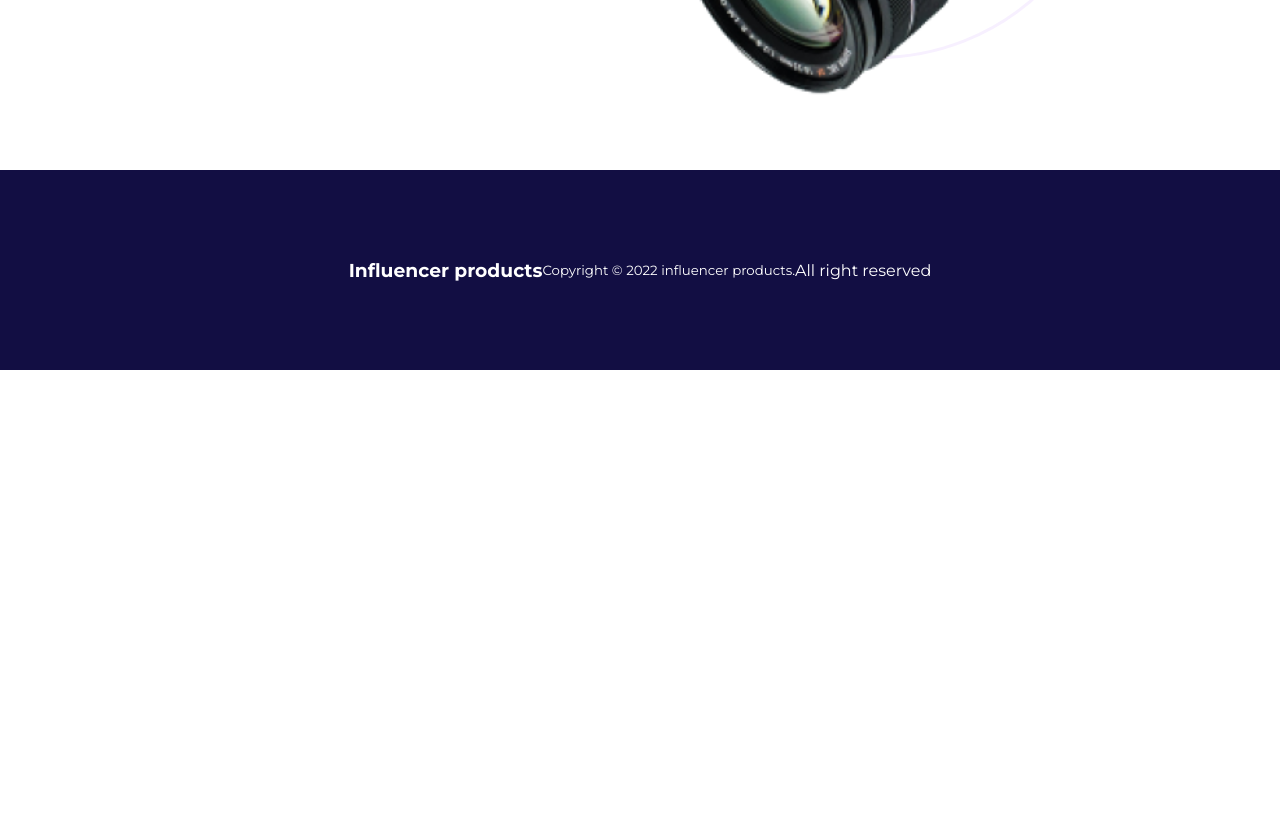
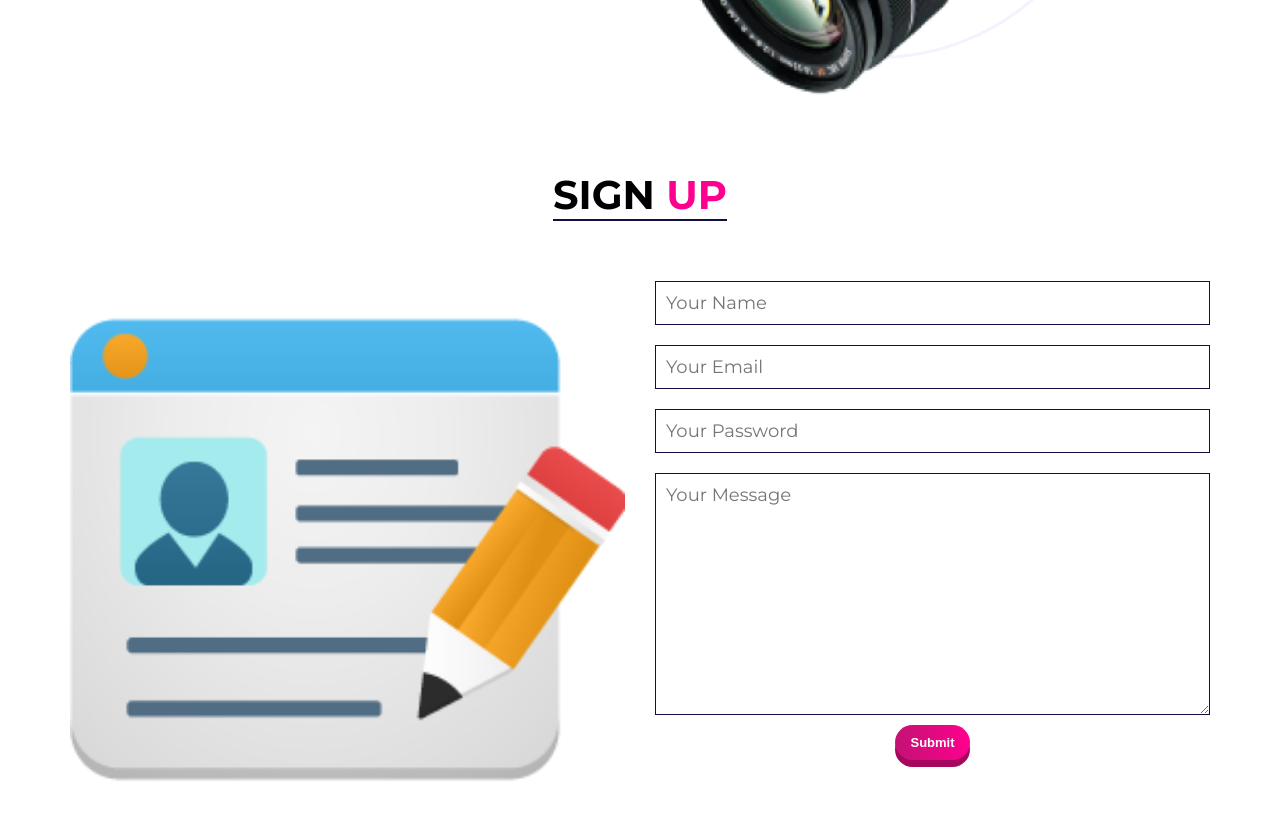
Before and after one commit to alaminweb/influencer-gear, a plain HTML site: page index.html in a window 1280 px wide. Shown: the part 680-1513 px from the top of the page. Before the commit the page ends 1050 px from the top, so only its background shows below. Drawn offline with Linux system fonts and the light colour scheme.

Commit message:
Sign Up Part Complete

```diff
--- a/index.html
+++ b/index.html
@@ -17,7 +17,7 @@
             <ul class="nevigation">
                 <li><a href="">Home</a></li>
                 <li><a href="">Products</a></li>
-                <li><a href="">Sign Up</a></li>
+                <li><a href="#sign-up">Sign Up</a></li>
                 <li><a href="">Log In</a></li>
                 <li><a href=""></a></li>
                 <li><a href=""></a></li>
@@ -42,7 +42,25 @@
 
     <!-- MAIN PART OPEN -->
     <!-- MAIN PART END -->
-
+    <section class="container" id="sign-up">
+        <div class="section-title">
+            <h2>Sign <span class="highlight">up</span></h2>
+        </div>
+        <div class="sign-up">
+            <div class="signup-left">
+                <img src="images/sign-up.png" alt="">
+            </div>
+            <div class="signup-right">
+                <form action="">
+                    <input type="text" placeholder="Your Name" class="text-field">
+                    <input type="email" placeholder="Your Email" class="text-field">
+                    <input type="password" placeholder="Your Password" class="text-field">
+                    <textarea placeholder="Your Message" class="text-field" id="" cols="30" rows="10"></textarea>
+                    <button class="primary-button">Submit</button>
+                </form>
+            </div>
+        </div>
+    </section>
     <!-- FOOTER PART OPEN -->
     <footer>
         <h3>Influencer products</h3>
--- a/style.css
+++ b/style.css
@@ -94,6 +94,45 @@ nav {
 /* MAIN PART OPEN */
 /* MAIN PART END */
 
+/* contact part css */
+.highlight {
+  color: #ff008e;
+}
+.section-title {
+  text-align: center;
+}
+.section-title h2 {
+  font-size: 40px;
+  display: inline-block;
+  text-transform: uppercase;
+  border-bottom: 2px solid #120e43;
+  margin: 50px 0;
+}
+
+.sign-up {
+  display: grid;
+  grid-template-columns: 1fr 1fr;
+  gap: 30px;
+}
+.signup-left img {
+  width: 100%;
+}
+
+.signup-right form {
+  display: flex;
+  flex-direction: column;
+  align-items: center;
+}
+.text-field {
+  width: 100%;
+  margin: 10px 0;
+  padding: 10px;
+  font-size: 18px;
+  font-family: inherit;
+  outline: 0;
+  border: 1px solid #120e43;
+}
+
 /* FOOTER PART OPEN */
 footer {
   background-color: #120e43;
```
Also changed, not shown: images/sign-up.png (added).
